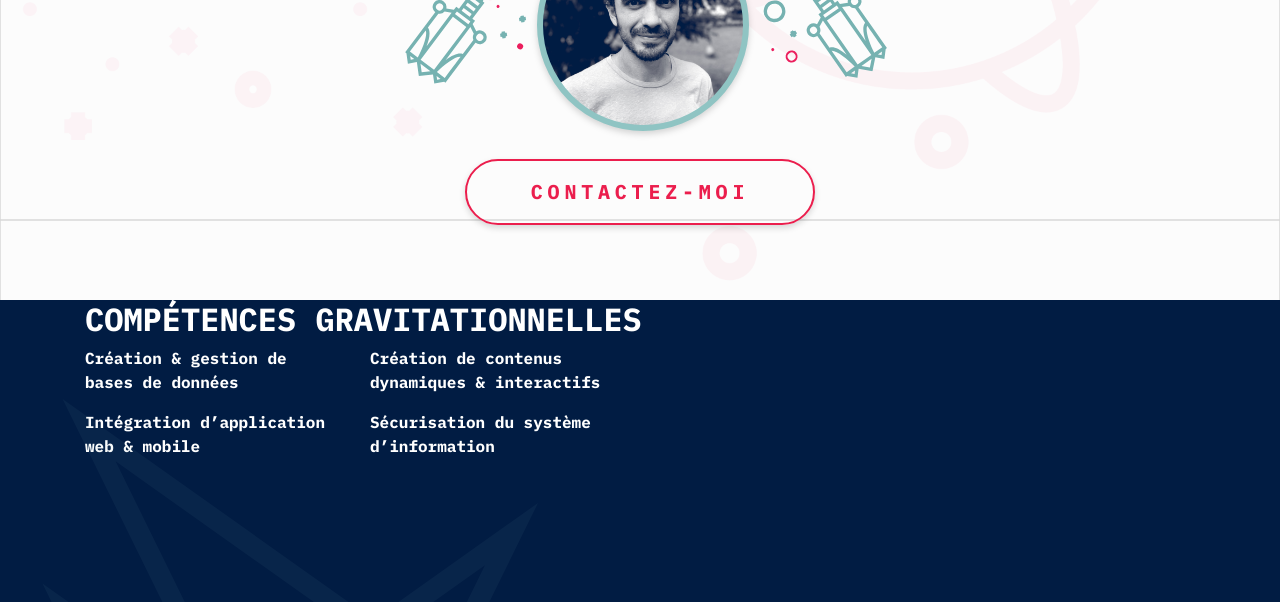
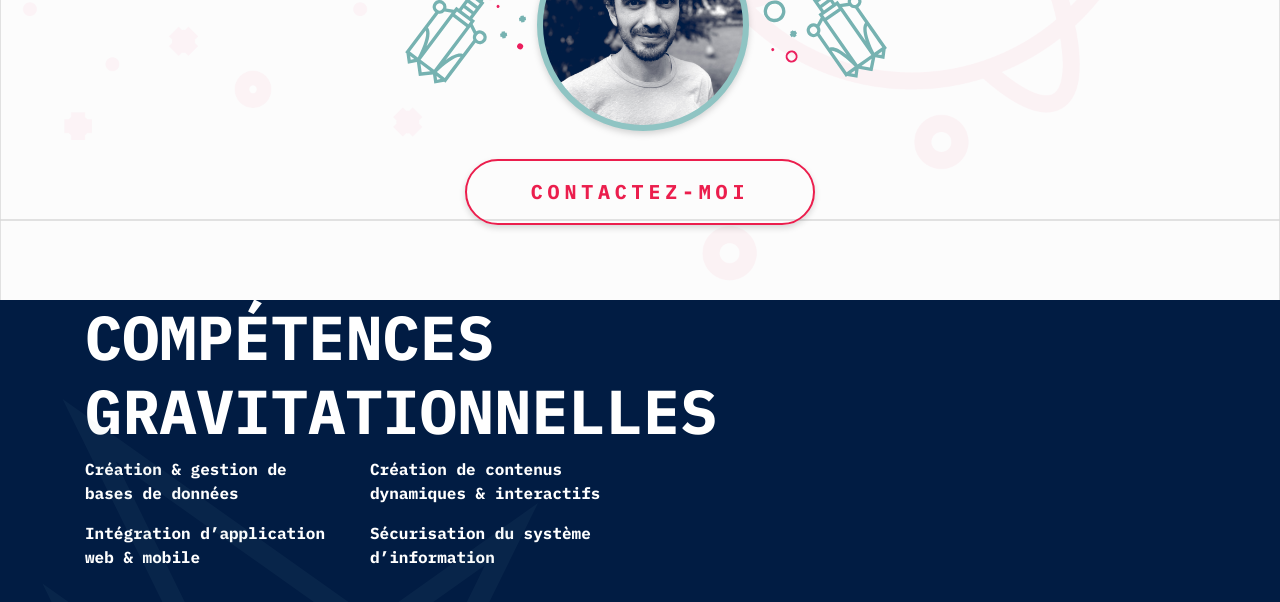
Before and after one commit to GuillaumePerbet/portfolio, a website: page index.html in a window 1280 px wide. Shown: the part 1300-1902 px from the top of the page. Drawn offline with nearby package versions, Linux system fonts and the light colour scheme; files that its build step writes are made by us from their sources.

Commit message:
skill title

```diff
--- a/style.scss
+++ b/style.scss
@@ -218,6 +218,10 @@ a{
 	overflow: hidden;
 	@include background('blue');
 
+	h2{
+		@include size(62);
+	}
+
 	>svg{//background icon
 		height: auto;
 		position: absolute;
```
